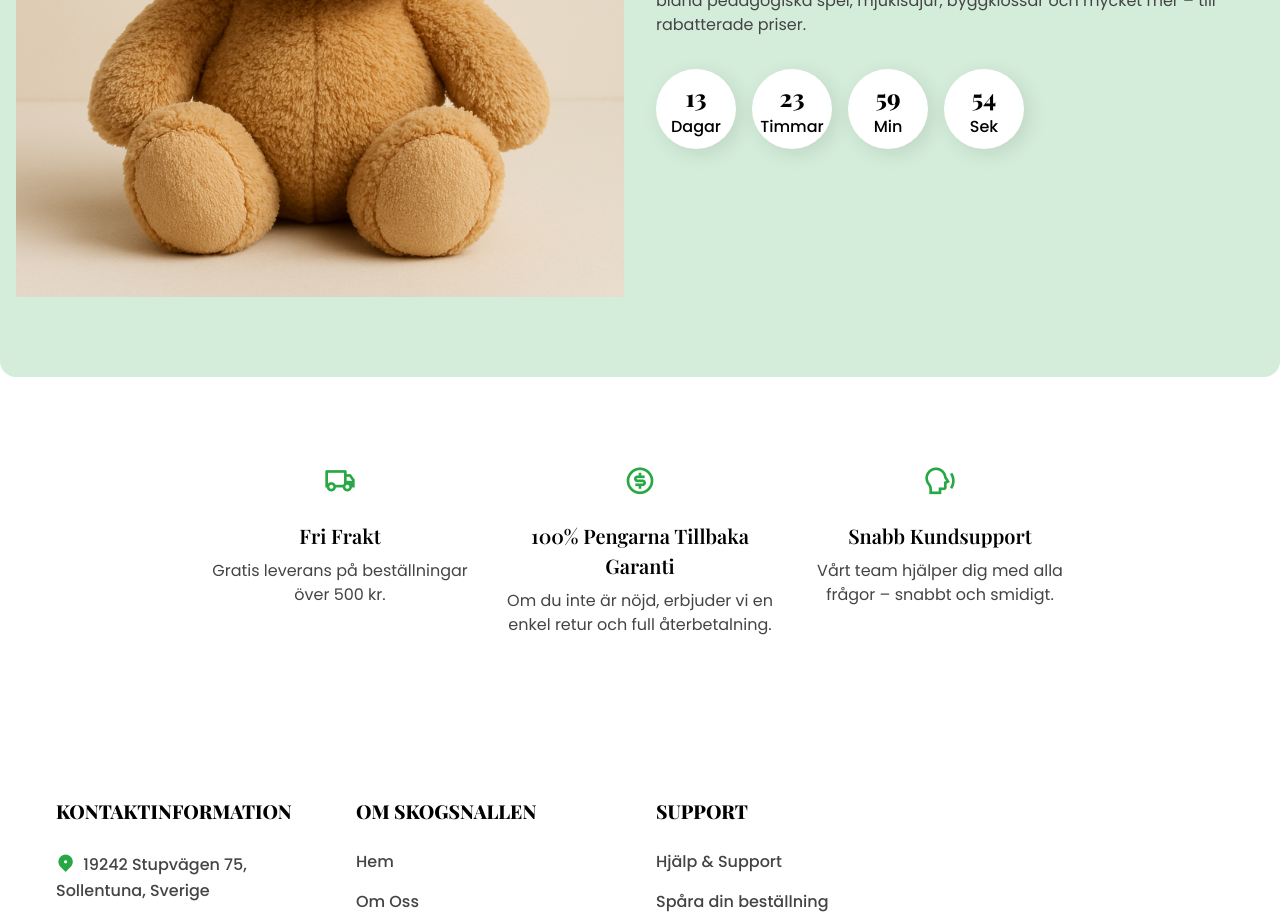
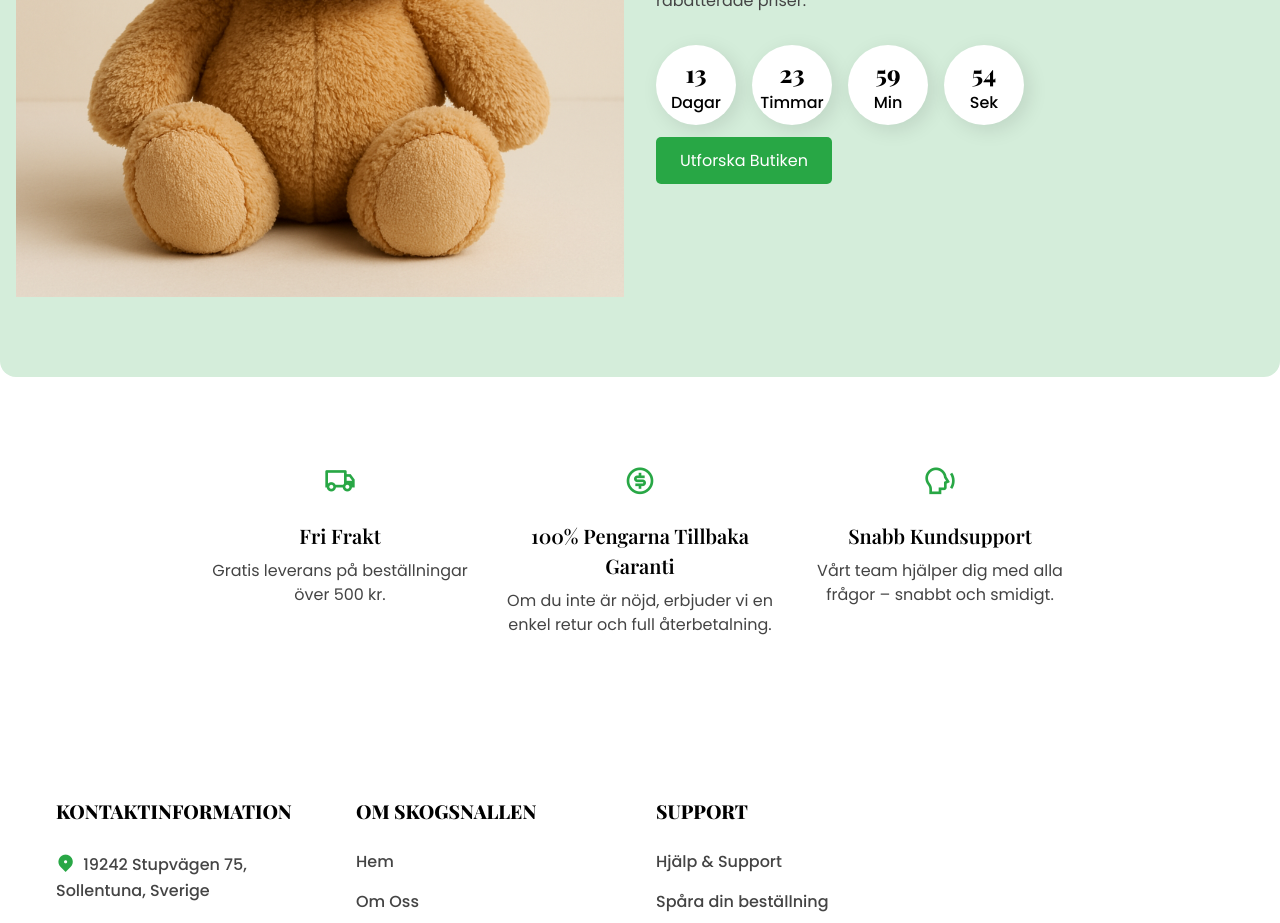
Before and after one commit to Darougah/SkogsNallen, a React (Vite) app in the folder frontend/: page / in a window 1280 px wide. Shown: the part 2320-3243 px from the top of the page. Built offline with nearby package versions, Linux system fonts and the light colour scheme; no server answers.

Commit message:
add btn to dealSection - go to shop

```diff
--- a/frontend/src/pages/home/DealsSection.jsx
+++ b/frontend/src/pages/home/DealsSection.jsx
@@ -1,5 +1,6 @@
 import React, { useEffect, useState } from 'react';
 import dealsImg from "../../assets/nalle.png";
+import { Link } from "react-router-dom";
 
 const DealsSection = () => {
   const getOrCreateTargetDate = () => {
@@ -74,6 +75,12 @@
             <p>Sek</p>
           </div>
         </div>
+
+        <div className="mt-6">
+  <Link to="/shop" className="btn">
+    Utforska Butiken
+  </Link>
+</div>
       </div>
     </section>
   );
```
